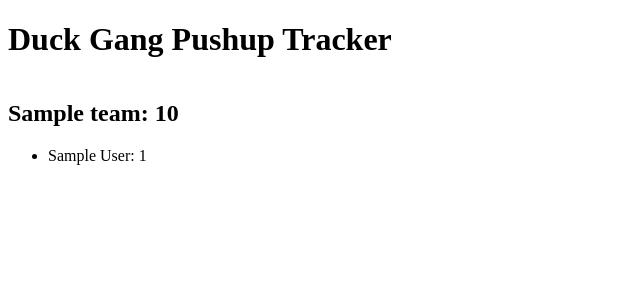
After one commit to TJTheDev/DuckGangTracker, a Flask app: page /all in a window 1280 px wide. The commit adds this page. Shown: the top 300 px of the page, without its empty margins (0-640 px from the left). Run offline with Flask 3, Linux system fonts and the light colour scheme; tables that the repository leaves empty hold one stand-in row (values such as "Sample post"); some libraries are stand-ins or nearby versions.

Commit message:
added teams

```diff
--- a/app.py
+++ b/app.py
@@ -30,6 +30,14 @@ database.db.init_app(app)
 with app.app_context():
     database.db.create_all()
 
+
+@app.route("/all")
+def page():
+    Teams = database.db.session.execute( database.db.select(database.Team) ).scalars()
+    return render_template('all.html', teams=Teams)
+
+
+
 @app.route("/")
 def hello_world():
     users = database.db.session.execute( database.db.select(database.Users) ).scalars()
@@ -38,15 +46,16 @@ def hello_world():
 
 @app.route("/register", methods=['GET', 'POST'])
 def register():
-    form =  forms.LoginForm()
+    form =  forms.RegisterForm()
+    form.team.choices = [(team.id, team.name) for team in database.db.session.execute( database.db.select(database.Team) ).scalars()]
+
     if request.method == 'POST'and form.validate_on_submit():
-        #user = database.Users(name = request.form['name'], password = request.form['password'], number = 0)
-        user = database.Users(name = request.form['name'], password = request.form['password'])
-        database.db.session.add(user)
+        team = database.db.get_or_404(database.Team, request.form['team'])
+        team.users.append( database.Users(name = request.form['name'], password = request.form['password'], team_id = request.form['team']) )
+        database.db.session.add(team)
         database.db.session.commit()
         return(redirect(url_for('login')))
     return(render_template('register.html', form=form))
-
 
 
 @app.route("/user/<int:id>", methods=['GET', 'POST'])
@@ -59,7 +68,7 @@ def user_detail(id):
     user = database.db.get_or_404(database.Users, id)
     if request.method == 'POST':
         user.pushups.append( database.Pushups(date=datetime.now(), number=int(request.form['increment'])))
-        #user.number += int(request.form['increment'])
+        user.team.get_total()
         database.db.session.add(user)
         database.db.session.commit()
         return(redirect(url_for('hello_world')))
@@ -83,6 +92,19 @@ def login():
 
     return(render_template('login.html', form=form))
 
+@app.route("/teams", methods=['GET', 'POST'])
+def teams():
+    form = forms.TeamForm()
+    if request.method == 'POST' and  form.validate_on_submit():
+        team = database.Team( name=request.form['name'], total=0 )
+        database.db.session.add(team)
+        database.db.session.commit()
+        return(redirect(url_for('hello_world')))
+
+    form = forms.TeamForm()
+    return( render_template('team.html', form=form))
+
+
 
 if __name__ == '__main__':
     app.run(host="0.0.0.0", debug=True)
--- a/database.py
+++ b/database.py
@@ -13,6 +13,8 @@ class Base(DeclarativeBase):
 
 db = SQLAlchemy(model_class=Base)
 
+def is_today(obj):
+    return( obj.date.date() == datetime.today().date())
 
 
 class Users(UserMixin, db.Model):
@@ -21,20 +23,14 @@ class Users(UserMixin, db.Model):
     name: Mapped[str]
     password: Mapped[str]
     pushups: Mapped[List["Pushups"]] = relationship(back_populates="parent")
+    team_id: Mapped[int] = mapped_column( ForeignKey("Team.id") )
+    team: Mapped["Team"] = relationship( back_populates="users" )
 
     def get_total(self):
-        #total = sum(self.pushups)
-        #for pushup in self.pushups:
-        #    total += pushup.number
         return(sum( [pushup.number for pushup in  self.pushups ] ))
 
     def get_daily_total(self):
-        total = 0
-        for pushup in self.pushups:
-            if pushup.date.date() == datetime.today().date():
-                total += pushup.number
-        return(total)
-
+      return( sum( [ pushup.number for pushup in  list( filter(  is_today, self.pushups ) ) ] ))
 
 
 class Pushups(UserMixin, db.Model):
@@ -44,3 +40,14 @@ class Pushups(UserMixin, db.Model):
     number: Mapped[int]
     parent_id: Mapped[int] = mapped_column( ForeignKey("Users.id") )
     parent: Mapped["Users"] = relationship( back_populates="pushups" )
+
+
+class Team(UserMixin, db.Model):
+    __tablename__ = "Team"
+    id: Mapped[int] = mapped_column(primary_key=True)
+    name: Mapped[str]
+    total: Mapped[int]
+    users: Mapped[Optional[List["Users"]]] = relationship(back_populates="team")
+
+    def get_total(self):
+        self.total = sum( [ user.get_total() for user in self.users ] )
--- /dev/null
+++ b/templates/all.html
@@ -0,0 +1,24 @@
+<!doctype html>
+<head>
+	<meta charset="UTF-8">
+        <meta name="viewport" content="width=device-width, initial-scale=1.0">
+	<title>Pushup Tracker</title>
+	<link rel="stylesheet" type="text/css" href="{{ url_for('static', filename='css/style.css') }}"/>
+</head>
+<h1>Duck Gang Pushup Tracker</h1>
+
+<body>
+
+	{% for team in teams %}
+	<div id="{{team.name}}_col" style="float:left; width:300px;">
+		<h2> {{ team.name }}: {{ team.total}} </h2>
+		<ul>
+		{% for user in team.users %}
+		<li>{{ user.name }}: {{user.get_total()}} </li>
+		{% endfor %}
+		</ul>
+    </div>
+    {% endfor %}
+</div>
+
+</body>
--- a/templates/register.html
+++ b/templates/register.html
@@ -3,5 +3,6 @@
 	{{form.csrf_token}}
 	{{ form.name.label }} {{ form.name(size=20) }}
 	{{ form.password.label }} {{ form.password(size=20) }}
+	{{ form.team.label }} {{ form.team(size=20) }}
 	<input type="submit" value="Go">
 </form>
--- /dev/null
+++ b/templates/team.html
@@ -0,0 +1,6 @@
+<h1>Register for a team</h1>
+<form method="POST" action="/teams">
+	{{form.csrf_token}}
+	{{ form.name.label }} {{ form.name(size=20) }}
+	<input type="submit" value="Go">
+</form>
```
Also changed, not shown: forms.py (+14 -2 lines), 1 other file.
